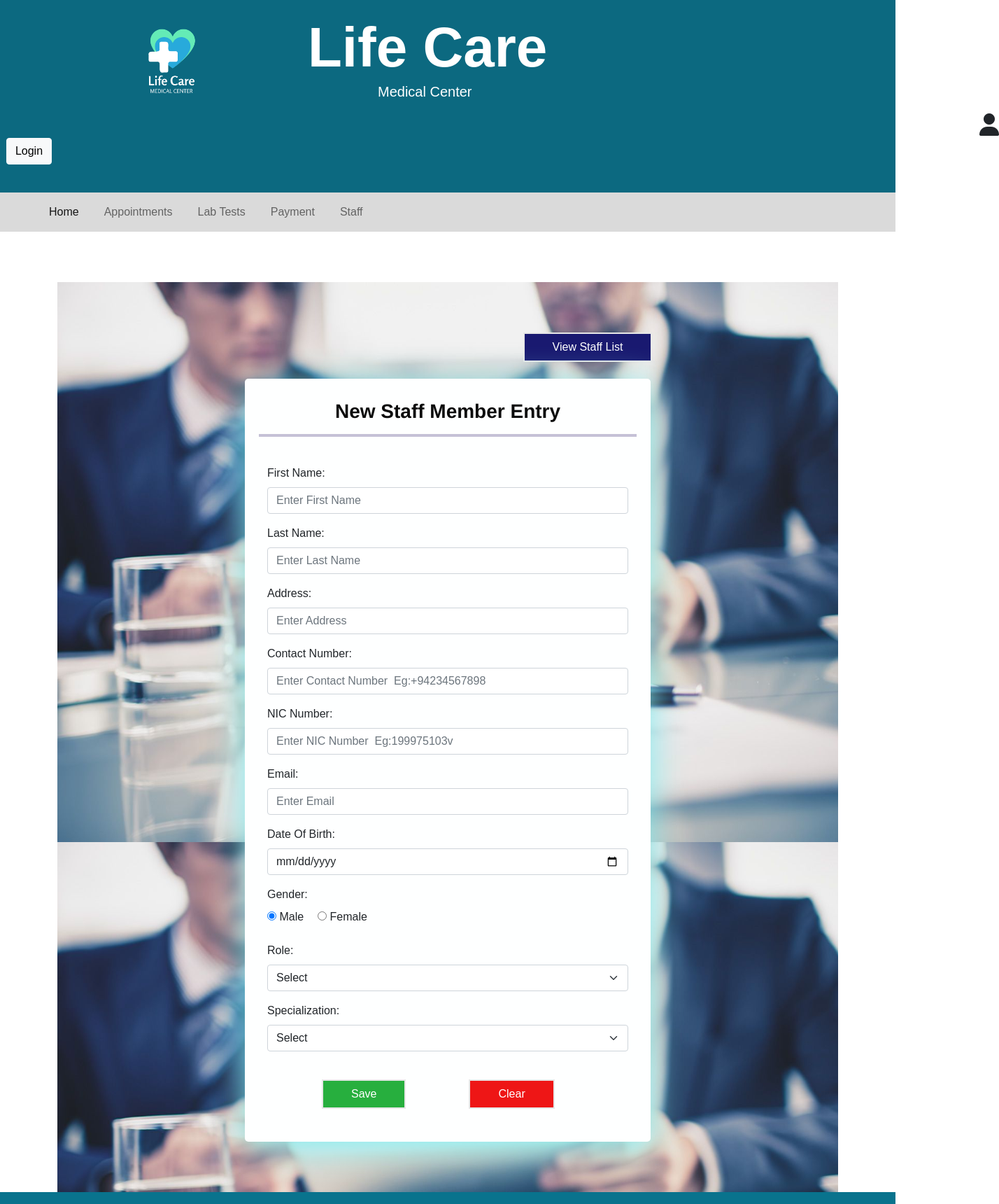
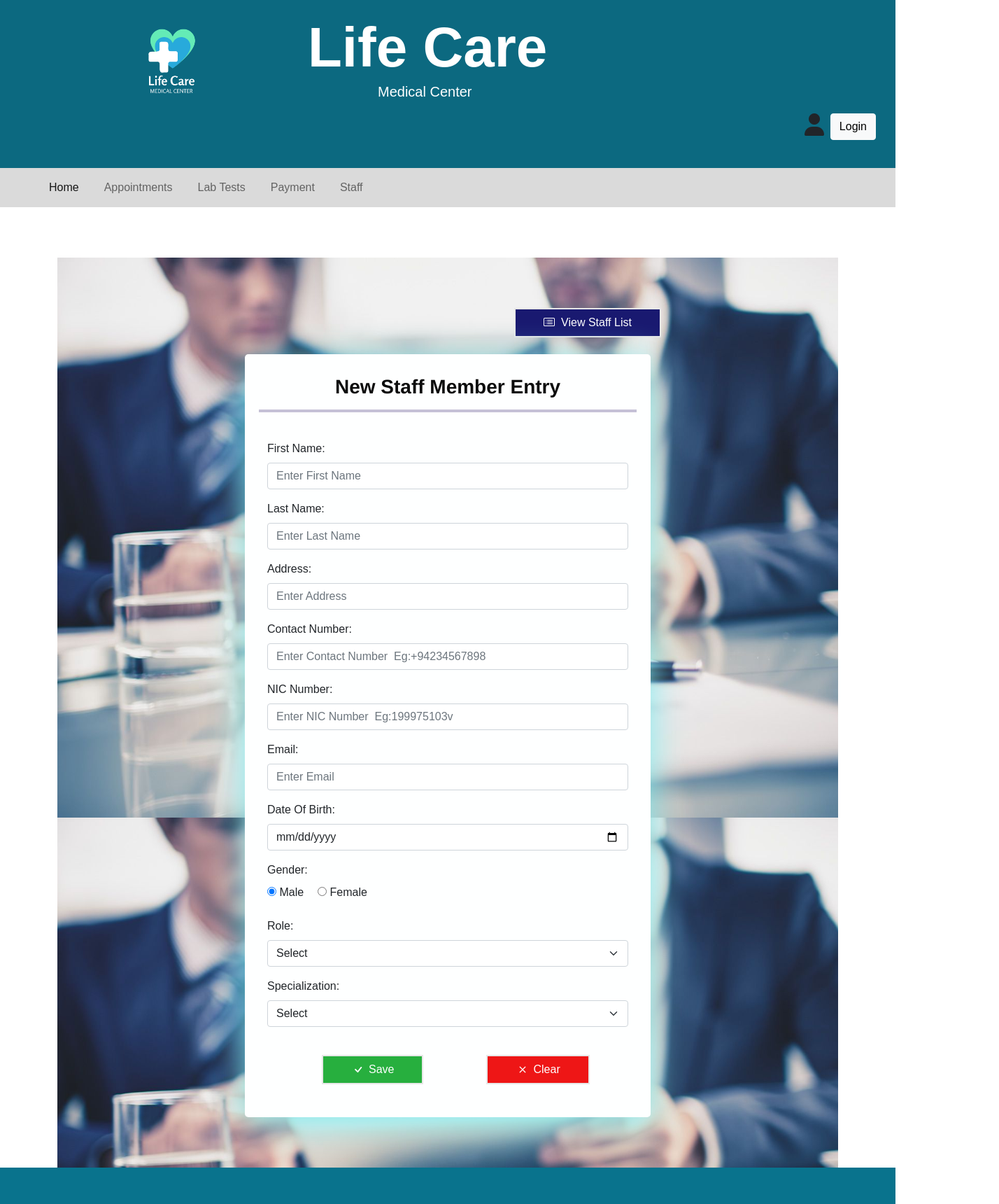
Before and after one commit to Tharindu-Samarakoon/my-app, a React (Create React App) app in the folder frontend/: page /add in a window 1280 px wide. Shown: the top 1720 px of the page at 70% size, 1428 px wide, since content can reach past the window. Built offline with nearby package versions, Linux system fonts and the light colour scheme.

Commit message:
Made changes to header and added icons

```diff
--- a/frontend/src/components/AddStaff_t.js
+++ b/frontend/src/components/AddStaff_t.js
@@ -39,6 +39,8 @@ export default function AddStaff(){
 
         if((nicError=="Invalid NIC")||(numError=="Invalid number")||(suberror=="Maximum length is 10 Charactors")||(subberror=="Maximum length is 20 Charactors")){
             alert("Invalid Data");//Error
+        }else if(role === "Doctor" && specialization !== '') {
+
         }else{
 
             const newStaff={
@@ -125,11 +127,11 @@ export default function AddStaff(){
 
     //contact number validation
     function validateNumber(length,text){
-        const p1=/\+94[0-9]{9}/;
+        const p1=/[0-9]{10}/;
 
         numTxt=text;
         const mtch=numTxt.match(p1);
-        if((mtch)&&(length==12)){
+        if((mtch)&&(length==10)){
             setNumError("");
         }else{
 
@@ -176,7 +178,12 @@ export default function AddStaff(){
         <div>
 
             <Link to="/view">
-            <button type="stafflist" class="buttonv"style={{marginLeft:400}}>View Staff List</button>
+            <button type="stafflist" class="buttonv"style={{marginLeft:400}}>
+            <svg xmlns="http://www.w3.org/2000/svg" width="16" height="16" style={{marginRight: 9, marginBottom: 3}} fill="currentColor" class="bi bi-card-list" viewBox="0 0 16 16">
+            <path d="M14.5 3a.5.5 0 0 1 .5.5v9a.5.5 0 0 1-.5.5h-13a.5.5 0 0 1-.5-.5v-9a.5.5 0 0 1 .5-.5h13zm-13-1A1.5 1.5 0 0 0 0 3.5v9A1.5 1.5 0 0 0 1.5 14h13a1.5 1.5 0 0 0 1.5-1.5v-9A1.5 1.5 0 0 0 14.5 2h-13z"/>
+            <path d="M5 8a.5.5 0 0 1 .5-.5h7a.5.5 0 0 1 0 1h-7A.5.5 0 0 1 5 8zm0-2.5a.5.5 0 0 1 .5-.5h7a.5.5 0 0 1 0 1h-7a.5.5 0 0 1-.5-.5zm0 5a.5.5 0 0 1 .5-.5h7a.5.5 0 0 1 0 1h-7a.5.5 0 0 1-.5-.5zm-1-5a.5.5 0 1 1-1 0 .5.5 0 0 1 1 0zM4 8a.5.5 0 1 1-1 0 .5.5 0 0 1 1 0zm0 2.5a.5.5 0 1 1-1 0 .5.5 0 0 1 1 0z"/>
+            </svg>
+        View Staff List</button>
             </Link>
         </div>
 
@@ -320,8 +327,16 @@ export default function AddStaff(){
                  </div>
 
                 <br></br>
-                <button type="submit" class="buttons"style={{marginLeft:90}}>Save</button>
-                <button type="clear"  class="buttonc"style={{marginLeft:90}} onClick={clearVal}>Clear </button>
+                <button type="submit" class="buttons"style={{marginLeft:90}}>
+                <svg xmlns="http://www.w3.org/2000/svg" width="20" height="20" style={{marginRight: 5}} fill="currentColor" class="bi bi-check" viewBox="0 0 16 16">
+                <path d="M10.97 4.97a.75.75 0 0 1 1.07 1.05l-3.99 4.99a.75.75 0 0 1-1.08.02L4.324 8.384a.75.75 0 1 1 1.06-1.06l2.094 2.093 3.473-4.425a.267.267 0 0 1 .02-.022z"/>
+                </svg>
+                    Save</button>
+                <button type="clear"  class="buttonc"style={{marginLeft:90}} onClick={clearVal}>
+                <svg xmlns="http://www.w3.org/2000/svg" width="20" height="20" style={{marginRight: 5}} fill="currentColor" class="bi bi-x" viewBox="0 0 16 16">
+                <path d="M4.646 4.646a.5.5 0 0 1 .708 0L8 7.293l2.646-2.647a.5.5 0 0 1 .708.708L8.707 8l2.647 2.646a.5.5 0 0 1-.708.708L8 8.707l-2.646 2.647a.5.5 0 0 1-.708-.708L7.293 8 4.646 5.354a.5.5 0 0 1 0-.708z"/>
+                </svg>
+                    Clear </button>
 
             </form>
             <br></br> <br></br>
--- a/frontend/src/components/Header.js
+++ b/frontend/src/components/Header.js
@@ -23,8 +23,12 @@ class Header extends Component {
 
 
         </div>
-        <i class="fa fa-user fa-2x" aria-hidden="true" style={{marginLeft:1400}}> </i> &nbsp;&nbsp;
+        <div className="row me-3">
+            <div className="col d-flex justify-content-end">
+            <i class="fa fa-user fa-2x" aria-hidden="true"> </i> &nbsp;&nbsp;
         <button type="button" class="btn btn-light" style={{marginBottom:20}}> Login </button>
+            </div>
+        </div>
 
 
         </header>
--- a/frontend/src/components/StaffReport_t.js
+++ b/frontend/src/components/StaffReport_t.js
@@ -106,7 +106,19 @@ class Example extends React.PureComponent {
 
                 {({ handlePrint }) => (
 
-                  <button className="buttond" style={{ marginLeft:1133}} onClick={handlePrint}>Download</button>
+                  <button className="buttond" style={{ marginLeft:1133}} onClick={handlePrint}>
+                    <div className="row">
+                        <div className="col">
+                            <svg xmlns="http://www.w3.org/2000/svg" width="16" height="16" fill="currentColor" class="bi bi-file-earmark-arrow-down-fill" viewBox="0 0 16 16">
+                        <path d="M9.293 0H4a2 2 0 0 0-2 2v12a2 2 0 0 0 2 2h8a2 2 0 0 0 2-2V4.707A1 1 0 0 0 13.707 4L10 .293A1 1 0 0 0 9.293 0zM9.5 3.5v-2l3 3h-2a1 1 0 0 1-1-1zm-1 4v3.793l1.146-1.147a.5.5 0 0 1 .708.708l-2 2a.5.5 0 0 1-.708 0l-2-2a.5.5 0 0 1 .708-.708L7.5 11.293V7.5a.5.5 0 0 1 1 0z"/>
+                        </svg>
+                        </div>
+                        <div className="col">
+                        Download
+                        </div>
+                    </div>
+
+                </button>
 
                 )}
 
--- a/frontend/src/components/UpdateStaff_t.js
+++ b/frontend/src/components/UpdateStaff_t.js
@@ -331,10 +331,18 @@ export default function Update(){
 
                 <br></br>
 
-                <button type="submit" class="buttonu"style={{marginLeft:90}}>Update</button>
+                <button type="submit" class="buttonu"style={{marginLeft:90}}>
+                <svg xmlns="http://www.w3.org/2000/svg" width="20" height="20" style={{marginRight: 5}} fill="currentColor" class="bi bi-check" viewBox="0 0 16 16">
+                <path d="M10.97 4.97a.75.75 0 0 1 1.07 1.05l-3.99 4.99a.75.75 0 0 1-1.08.02L4.324 8.384a.75.75 0 1 1 1.06-1.06l2.094 2.093 3.473-4.425a.267.267 0 0 1 .02-.022z"/>
+                </svg>
+                    Update</button>
 
                 <Link to="/view" className="viewstaff">
-                <button type="cancel"  class="buttonc"style={{marginLeft:90}} onClick={()=>alert("Are you sure to cancel the process")}>Cancel </button>
+                <button type="cancel"  class="buttonc"style={{marginLeft:90}} onClick={()=>alert("Are you sure to cancel the process")}>
+                <svg xmlns="http://www.w3.org/2000/svg" width="20" height="20" style={{marginRight: 5}} fill="currentColor" class="bi bi-x" viewBox="0 0 16 16">
+                <path d="M4.646 4.646a.5.5 0 0 1 .708 0L8 7.293l2.646-2.647a.5.5 0 0 1 .708.708L8.707 8l2.647 2.646a.5.5 0 0 1-.708.708L8 8.707l-2.646 2.647a.5.5 0 0 1-.708-.708L7.293 8 4.646 5.354a.5.5 0 0 1 0-.708z"/>
+                </svg>
+                Cancel </button>
                 </Link>
             </form>
             <br></br> <br></br>
--- a/frontend/src/components/ViewStaff_t.js
+++ b/frontend/src/components/ViewStaff_t.js
@@ -87,6 +87,7 @@ export default class ViewStaff extends Component {
 
                     <thead>
                         <tr class='table-primary'>
+                            <th scope="col" style={{width: 85}}></th>
                             <th style={{ width:100}} scope="col">First Name</th>
                             <th scope="col"> Last Name</th>
                             <th scope="col">Address</th>
@@ -106,6 +107,12 @@ export default class ViewStaff extends Component {
                         {this.state.staff.map(staffmem => (
 
                             <tr>
+                                <td scope="row">
+                                <svg xmlns="http://www.w3.org/2000/svg" width="25" height="25" fill="currentColor" class="bi bi-person-circle" viewBox="0 0 16 16">
+                                    <path d="M11 6a3 3 0 1 1-6 0 3 3 0 0 1 6 0z"/>
+                                    <path fill-rule="evenodd" d="M0 8a8 8 0 1 1 16 0A8 8 0 0 1 0 8zm8-7a7 7 0 0 0-5.468 11.37C3.242 11.226 4.805 10 8 10s4.757 1.225 5.468 2.37A7 7 0 0 0 8 1z"/>
+                                </svg>
+                                </td>
                                 <td scope="row">{staffmem.firstName}</td>
                                 <td scope="row"><div>{staffmem.lasttName}</div></td>
                                 <td scope="row"><div>{staffmem.address}</div></td>
```
